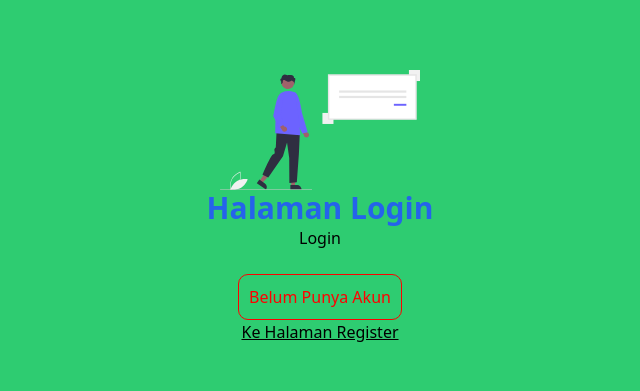
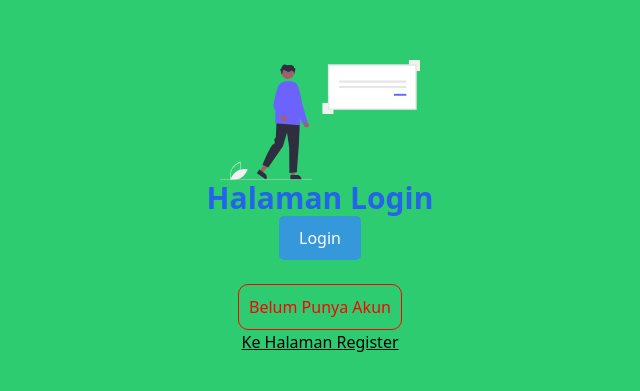
Before and after one commit to adfhsjt/pemograman_framework, a Next.js app in the folder Code/praktikum/my-app/: page /auth/login in a window 1280 px wide. Shown: the part 193-584 px from the top of the page, without its empty margins (320-960 px from the left). Built offline with nearby package versions, Linux system fonts and the light colour scheme.

Commit message:
Tugas Praktikum

```diff
--- a/Code/praktikum/my-app/src/pages/produk/index.tsx
+++ b/Code/praktikum/my-app/src/pages/produk/index.tsx
@@ -1,11 +1,17 @@
 import { useRouter } from "next/router";
-import { useEffect, useState } from "react";
+import { use, useEffect, useState } from "react";
 import TampilanProduk from "../../views/product";
 import useSWR from "swr";
 import fetcher from "../../utils/swr/fetcher";
 // const fetcher = (url: string) => fetch(url).then((res) => res.json());
 const kategori = () => {
-    // const [isLogin, setsLogin] = useState(false);
+    const [isLogin, setsLogin] = useState(false);
+    useEffect(() => {
+        // Redirect ke halaman login jika belum login
+        if (!isLogin) {
+            window.location.href = "/auth/login";
+        }
+    }, [isLogin]);
     const {push} = useRouter();
     const [products, setProducts] = useState([]);
     // Menggunakan SWR
--- a/Code/praktikum/my-app/src/views/auth/login/index.tsx
+++ b/Code/praktikum/my-app/src/views/auth/login/index.tsx
@@ -16,7 +16,7 @@ const TampilanLogin = () => {
             </head>
             <img src="/sign-in.svg" alt="login" className={styles.login__image} />
             <h1 className="text-3xl font-bold text-blue-600 ">Halaman Login</h1>
-            <button onClick={handlerLogin}>Login</button> <br />
+            <button className={styles.login__button} onClick={handlerLogin}>Login</button> <br />
             {/* Inline Styling (CSS-in-JS) */}
             <h1 style={{ color: "red",border: "1px solid red", borderRadius: "10px",padding: "10px",}}>Belum Punya Akun</h1>
             <Link href={"/auth/register"}>Ke Halaman Register</Link>
--- a/Code/praktikum/my-app/src/views/auth/login/login.module.scss
+++ b/Code/praktikum/my-app/src/views/auth/login/login.module.scss
@@ -8,7 +8,17 @@
   height: 100vh;
   background-color: map-get($map: $schema, $key: color-secondary);
 
-    &__image{
+  &__button {
+    background-color: map-get($map: $schema, $key: color-primary);
+    color: #fff;
+    padding: 10px 20px;
+    border: none;
+    border-radius: 5px;
+    cursor: pointer;
+    font-size: 16px;
+  }
+
+  &__image {
     width: 200px;
   }
 }
```
Also changed, not shown: 1 other file (tests, documents, lock files or other folders). Lines whose indentation alone changed are shown as unchanged.
